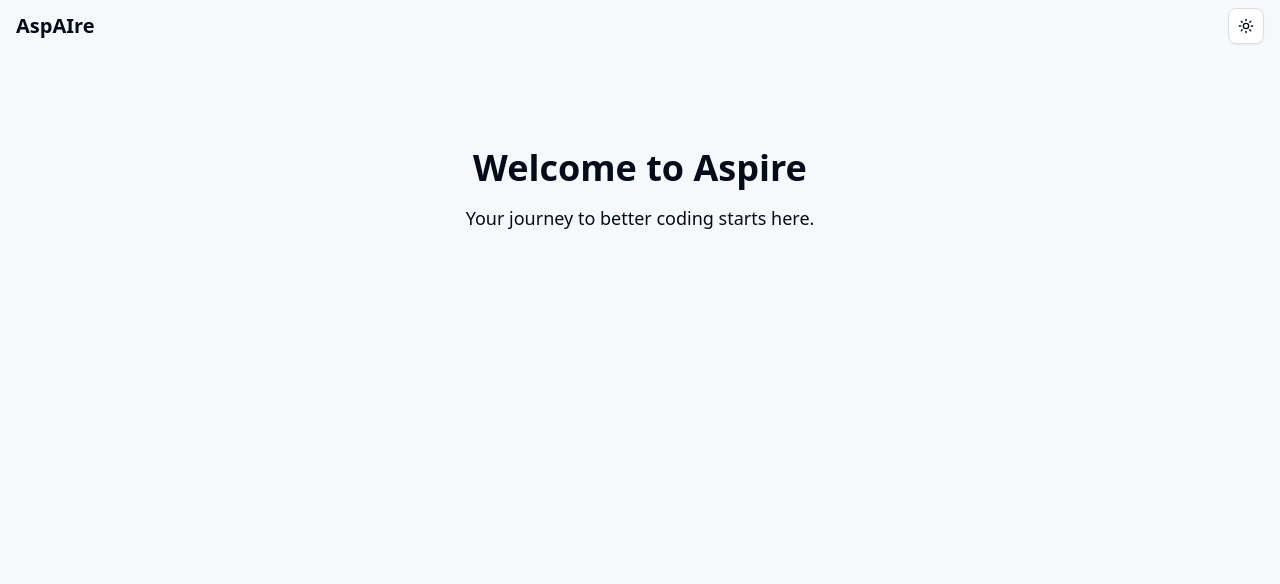
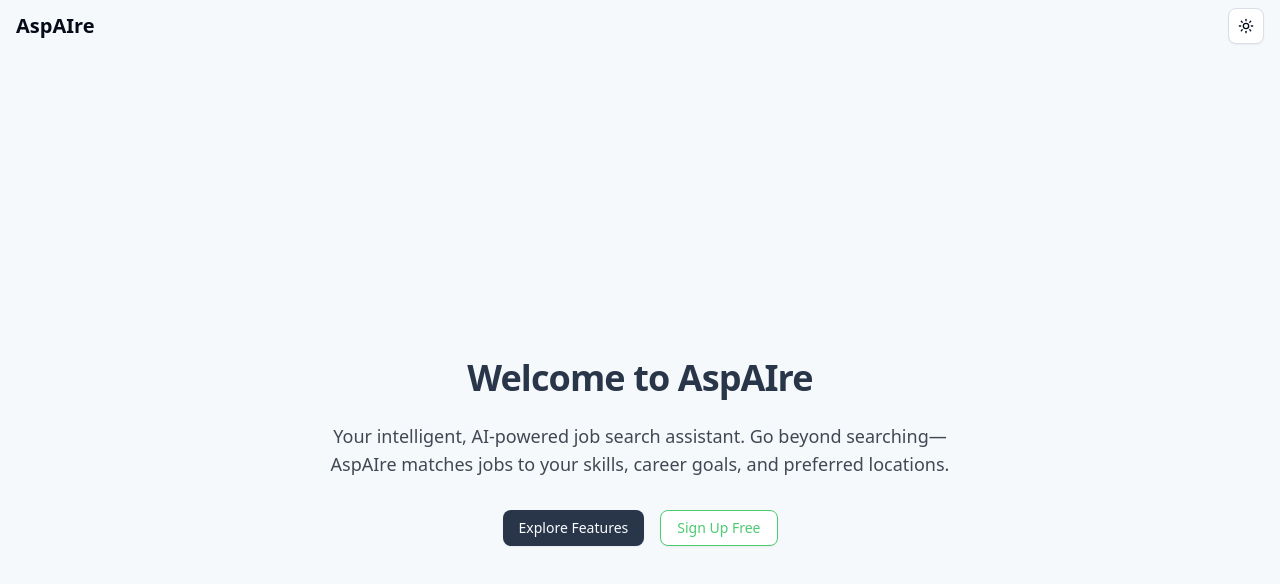
Before and after one commit to LeePaulison/aspaire, a Next.js app: page / in a window 1280 px wide. Shown: the top 584 px of the page. Built offline with nearby package versions, Linux system fonts and the light colour scheme.

Commit message:
updated home page

```diff
--- a/app/page.js
+++ b/app/page.js
@@ -1,8 +1,37 @@
-export default function Home() {
+'use client';
+
+import { Button } from '@/components/ui/button';
+
+export default function HomePage() {
   return (
-    <main className='flex flex-col items-center justify-between p-24'>
-      <h1 className='text-4xl font-bold'>Welcome to Aspire</h1>
-      <p className='mt-4 text-lg'>Your journey to better coding starts here.</p>
+    <main className='flex flex-col items-center justify-center min-h-screen px-4 py-12 bg-[var(--background)] text-[var(--foreground)]'>
+      <div className='max-w-2xl text-center space-y-6'>
+        <h1 className='text-4xl font-bold tracking-tight' style={{ color: 'var(--primary)' }}>
+          Welcome to AspAIre
+        </h1>
+
+        <p className='text-lg text-[var(--muted-foreground)]'>
+          Your intelligent, AI-powered job search assistant. Go beyond searching—AspAIre matches jobs to your skills,
+          career goals, and preferred locations.
+        </p>
+
+        <div className='flex justify-center gap-4 mt-8'>
+          <Button
+            className='bg-[var(--primary)] text-[var(--primary-foreground)] hover:bg-[oklch(0.28_0.04_260)]'
+            onClick={() => alert('Explore coming soon!')}
+          >
+            Explore Features
+          </Button>
+
+          <Button
+            variant='outline'
+            className='border-[var(--accent)] text-[var(--accent)] hover:bg-[var(--accent)] hover:text-[var(--accent-foreground)]'
+            onClick={() => alert('Sign up coming soon!')}
+          >
+            Sign Up Free
+          </Button>
+        </div>
+      </div>
     </main>
   );
 }
```
